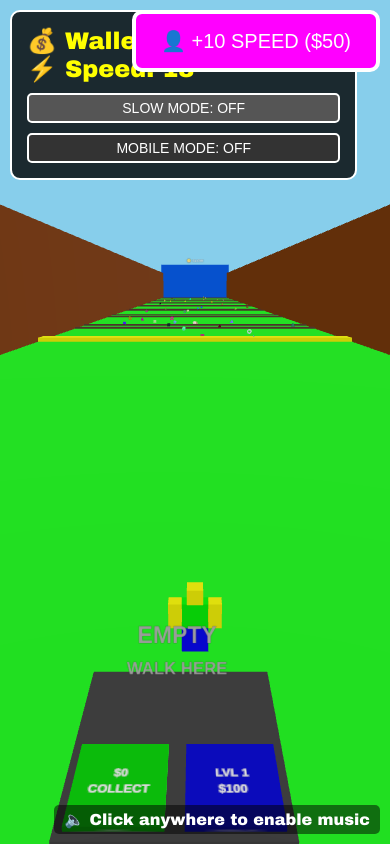
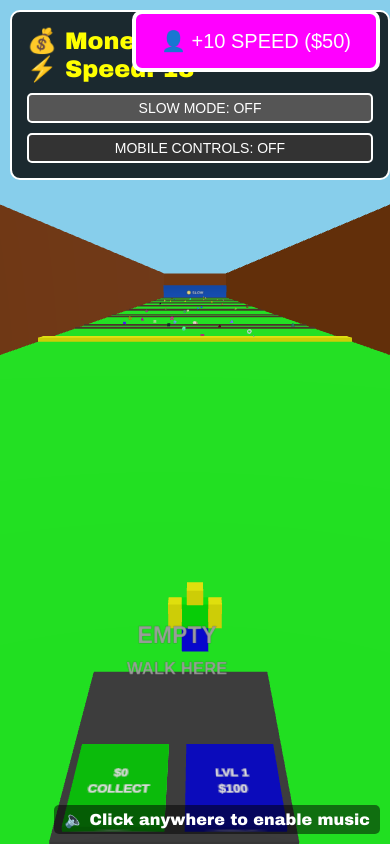
Before and after one commit to jabandham/jabygame, a plain HTML site: page index.html in a window 390 px wide. Drawn offline with nearby package versions, Linux system fonts and the light colour scheme; animation ran at ten frames a second.

Commit message:
Refactor mobile controls and UI elements

```diff
--- a/index.html
+++ b/index.html
@@ -9,40 +9,32 @@
         #upgrade-btn { position: absolute; top: 10px; right: 10px; padding: 15px 25px; background: #ff00ff; color: white; border: 4px solid #fff; cursor: pointer; font-size: 20px; z-index: 11; border-radius: 10px; }
         #slow-mode-btn { margin-top: 10px; padding: 5px 10px; background: #555; color: white; border: 2px solid #fff; cursor: pointer; font-size: 14px; border-radius: 5px; width: 100%; }
         #slow-mode-btn.active { background: #00ffff; color: #000; }
-
-        /* New Mobile Toggle Button */
         #mobile-toggle-btn { margin-top: 10px; padding: 5px 10px; background: #333; color: white; border: 2px solid #fff; cursor: pointer; font-size: 14px; border-radius: 5px; width: 100%; }
-
         #interact-ui { position: absolute; bottom: 20%; left: 50%; transform: translateX(-50%); color: white; font-size: 24px; text-align: center; display: none; background: rgba(0,0,0,0.8); padding: 15px 30px; border-radius: 15px; border: 2px solid #fff; }
         #progress-bar { width: 200px; height: 10px; background: #555; margin-top: 10px; border: 1px solid #fff; }
         #progress-fill { width: 0%; height: 100%; background: #00ff00; }
         #audio-notice { position: absolute; bottom: 10px; right: 10px; color: white; background: rgba(0,0,0,0.5); padding: 5px 10px; border-radius: 5px; pointer-events: none; }
-
-        /* Mobile Control Overlay */
         .mobile-ctrl { position: absolute; bottom: 40px; display: none; z-index: 100; pointer-events: none; }
         #move-ctrl { left: 40px; }
         #look-ctrl { right: 40px; }
-        .btn {
-            width: 80px; height: 80px; background: rgba(255,255,255,0.2);
-            border: 4px solid #fff; border-radius: 50%; display: flex;
-            justify-content: center; align-items: center; color: white;
-            font-size: 35px; margin: 15px; pointer-events: auto; touch-action: none;
-        }
+        .btn { width: 80px; height: 80px; background: rgba(255,255,255,0.2); border: 4px solid #fff; border-radius: 50%; display: flex; justify-content: center; align-items: center; color: white; font-size: 30px; margin: 15px; pointer-events: auto; touch-action: none; }
         .btn:active { background: rgba(255,255,255,0.5); }
         .btn-e { background: rgba(255, 217, 0, 0.4); width: 100px; height: 100px; font-weight: bold; font-size: 24px; }
+        #m-jump { background: rgba(0, 255, 255, 0.3); font-size: 18px; width: 70px; height: 70px; margin-bottom: 5px; }
     </style>
 </head>
 <body onclick="startAudio()">
     <div id="audio-notice">🔈 Click anywhere to enable music</div>
     <div id="stats">
-        💰 Wallet: $<span id="m">0</span><br>
+        💰 Money: $<span id="m">0</span><br>
         ⚡ Speed: <span id="speed-val">18</span><br>
         <button id="slow-mode-btn">SLOW MODE: OFF</button>
-        <button id="mobile-toggle-btn">MOBILE MODE: OFF</button>
+        <button id="mobile-toggle-btn">MOBILE CONTROLS: OFF</button>
     </div>
     <button id="upgrade-btn">👤 +10 SPEED ($50)</button>
 
     <div id="move-ctrl" class="mobile-ctrl">
+        <div class="btn" id="m-jump">JUMP</div>
         <div class="btn" id="m-up">▲</div>
         <div class="btn" id="m-down">▼</div>
     </div>
@@ -60,21 +52,14 @@
         <div id="progress-bar"><div id="progress-fill"></div></div>
     </div>
 
-    <audio id="bgm-chill" loop>
-        <source src="https://cdn.pixabay.com/audio/2022/02/22/audio_d0c6ff1bab.mp3" type="audio/mpeg">
-    </audio>
-    <audio id="bgm-danger" loop>
-        <source src="https://cdn.pixabay.com/audio/2022/03/10/audio_c8c8a73a5a.mp3" type="audio/mpeg">
-    </audio>
+    <audio id="bgm-chill" loop><source src="https://cdn.pixabay.com/audio/2022/02/22/audio_d0c6ff1bab.mp3" type="audio/mpeg"></audio>
+    <audio id="bgm-danger" loop><source src="https://cdn.pixabay.com/audio/2022/03/10/audio_c8c8a73a5a.mp3" type="audio/mpeg"></audio>
 
-    <script type="importmap">
-        { "imports": { "three": "https://unpkg.com/three@0.160.0/build/three.module.js" } }
-    </script>
+    <script type="importmap">{ "imports": { "three": "https://unpkg.com/three@0.160.0/build/three.module.js" } }</script>
 
     <script type="module">
         import * as THREE from 'three';
 
-        // Audio Management
         const chillMusic = document.getElementById('bgm-chill');
         const dangerMusic = document.getElementById('bgm-danger');
         let audioStarted = false;
@@ -155,12 +140,21 @@
         arrow.rotation.x = Math.PI; arrow.position.y = 7.5; arrow.visible = false; arrow.renderOrder = 10000;
         player.add(arrow); player.position.set(0, 3.5, baseZ + 50); scene.add(player);
 
+        let velocityY = 0;
+        let isGrounded = true;
+        const gravity = -0.02;
+        const jumpForce = 0.5;
+
         function createWaveLabel(emoji, speedText) {
             const canvas = document.createElement('canvas'); canvas.width = 512; canvas.height = 128;
             const ctx = canvas.getContext('2d');
             ctx.fillStyle = 'white'; ctx.font = 'Bold 80px Arial'; ctx.textAlign = 'center';
+            ctx.shadowColor = 'black'; ctx.shadowBlur = 8;
             ctx.fillText(`${emoji} ${speedText}`, 256, 90);
-            return new THREE.Sprite(new THREE.SpriteMaterial({ map: new THREE.CanvasTexture(canvas) }));
+            const tex = new THREE.CanvasTexture(canvas);
+            const sprite = new THREE.Sprite(new THREE.SpriteMaterial({ map: tex, transparent: true, depthTest: false }));
+            sprite.renderOrder = 9999;
+            return sprite;
         }
 
         const brainrots = [];
@@ -205,9 +199,8 @@
         const slowBtn = document.getElementById('slow-mode-btn');
         slowBtn.onclick = () => { window.isSlowMode = !window.isSlowMode; slowBtn.innerText = window.isSlowMode ? "SLOW MODE: ON" : "SLOW MODE: OFF"; slowBtn.classList.toggle('active'); updateUI(); };
 
-        // MOBILE CONTROL SETUP
         let mobileActive = false;
-        const mobileKeys = { KeyW: false, KeyS: false, KeyA: false, KeyD: false, KeyE: false };
+        const mobileKeys = { KeyW: false, KeyS: false, KeyA: false, KeyD: false, KeyE: false, Space: false };
         const mobToggle = document.getElementById('mobile-toggle-btn');
         mobToggle.onclick = () => {
             mobileActive = !mobileActive;
@@ -224,7 +217,7 @@
         }
         bindMobile('m-up', 'KeyW'); bindMobile('m-down', 'KeyS');
         bindMobile('m-left', 'KeyA'); bindMobile('m-right', 'KeyD');
-        bindMobile('m-e', 'KeyE');
+        bindMobile('m-e', 'KeyE'); bindMobile('m-jump', 'Space');
 
         const slots = [];
         for(let i=0; i<10; i++) {
@@ -247,24 +240,37 @@
         function animate(time) {
             requestAnimationFrame(animate);
 
-            // Merge Input
             const activeKeys = { ...keys };
             if(mobileActive) Object.keys(mobileKeys).forEach(k => { if(mobileKeys[k]) activeKeys[k] = true; });
 
             if(time - lastWave > 4000) {
-                const roll = Math.random(); let color, speed, emo, sTxt;
-                if(roll < 0.2) { color = 0xff0000; speed = 7.5; emo = "😡"; sTxt = "FAST"; }
-                else if(roll < 0.5) { color = 0x00ff00; speed = 4.5; emo = "😐"; sTxt = "NORMAL"; }
-                else { color = 0x0066ff; speed = 2.5; emo = "😃"; sTxt = "SLOW"; }
-                const w = new THREE.Mesh(new THREE.BoxGeometry(170, 80, 10), new THREE.MeshStandardMaterial({ color, opacity: 1 }));
-                w.position.set(0, 40, spawnZ + 20);
-                const lbl = createWaveLabel(emo, sTxt); lbl.position.y = 50; lbl.scale.set(60, 15, 1); w.add(lbl);
-                w.userData = { speed }; scene.add(w); waves.push(w); lastWave = time;
+                const roll = Math.random();
+                let color, speed, emo, sTxt, h;
+
+                if(roll < 0.2) { color = 0xff0000; speed = 7.5; emo = "😡"; sTxt = "FAST"; h = 120; }
+                else if(roll < 0.5) { color = 0x00ff00; speed = 4.5; emo = "😐"; sTxt = "MEDIUM"; h = 90; }
+                else { color = 0x0066ff; speed = 2.5; emo = "😃"; sTxt = "SLOW"; h = 60; }
+
+                const waveGeo = new THREE.PlaneGeometry(170, h, 1, 10);
+                const pos = waveGeo.attributes.position;
+                for(let i=0; i<pos.count; i++) {
+                    const y = pos.getY(i);
+                    const bentZ = Math.pow(y/h, 2) * 25;
+                    pos.setZ(i, bentZ);
+                }
+                waveGeo.computeVertexNormals();
+                const w = new THREE.Mesh(waveGeo, new THREE.MeshStandardMaterial({ color, side: THREE.DoubleSide, transparent: true, opacity: 0.85 }));
+
+                w.position.set(0, 0, spawnZ + 20);
+                const lbl = createWaveLabel(emo, sTxt);
+                lbl.position.set(0, 12, 26); // Adjusted height to be "not too tall, not too short"
+                lbl.scale.set(60, 15, 1);
+                w.add(lbl);
+
+                w.userData = { speed, height: h, tipOffset: 25 }; scene.add(w); waves.push(w); lastWave = time;
             }
 
             const sDown = activeKeys['KeyS'];
-
-            // Flip UI Arrows visually when S is held
             if(mobileActive) {
                 document.getElementById('m-left').innerText = sDown ? "▶" : "◀";
                 document.getElementById('m-right').innerText = sDown ? "◀" : "▶";
@@ -277,7 +283,6 @@
 
             if(activeKeys['KeyW']) moveZ -= 1;
             if(activeKeys['KeyS']) moveZ += 1;
-            // Logical reversal so Left is still Left relative to world when moving backwards
             if(activeKeys['KeyA']) moveX += sDown ? 1 : -1;
             if(activeKeys['KeyD']) moveX += sDown ? -1 : 1;
 
@@ -288,25 +293,46 @@
                 let nZ = player.position.z + (moveZ * moveAmt);
                 if(nX > -75 && nX < 75) player.position.x = nX;
                 if(nZ > spawnZ + 10 && nZ < baseZ + 180) player.position.z = nZ;
-                const animSpeed = time * 0.01;
-                const swing = Math.sin(animSpeed) * 0.5;
-                lArm.rotation.x = swing; rArm.rotation.x = -swing;
-                lLeg.rotation.x = -swing; rLeg.rotation.x = swing;
-                torso.position.y = Math.sin(animSpeed * 2) * 0.1;
+                if(isGrounded) {
+                    const animSpeed = time * 0.01;
+                    const swing = Math.sin(animSpeed) * 0.5;
+                    if(heldItem) { lArm.rotation.x = rArm.rotation.x = -1.5; }
+                    else { lArm.rotation.x = swing; rArm.rotation.x = -swing; }
+                    lLeg.rotation.x = -swing; rLeg.rotation.x = swing;
+                    torso.position.y = Math.sin(animSpeed * 2) * 0.1;
+                }
             } else {
-                lArm.rotation.x = rArm.rotation.x = lLeg.rotation.x = rLeg.rotation.x = 0; torso.position.y = 0;
+                if(isGrounded) {
+                    if(heldItem) { lArm.rotation.x = rArm.rotation.x = -1.5; }
+                    else { lArm.rotation.x = rArm.rotation.x = 0; }
+                    lLeg.rotation.x = rLeg.rotation.x = 0; torso.position.y = 0;
+                }
             }
+
+            let inT = false;
+            trenches.forEach(t => { if(Math.abs(player.position.z - t.z) < 15 && player.position.z < safeLineZ) inT = true; });
+            const targetFloor = inT ? -1.5 : 3.5;
+
+            if(activeKeys['Space'] && isGrounded) { velocityY = jumpForce; isGrounded = false; }
+
+            if(!isGrounded) {
+                velocityY += gravity; player.position.y += velocityY;
+                lLeg.rotation.x = rLeg.rotation.x = 0.3;
+                if(heldItem) { lArm.rotation.x = rArm.rotation.x = -1.5; }
+                else { lArm.rotation.x = rArm.rotation.x = -0.2; }
+                if(player.position.y <= targetFloor) { player.position.y = targetFloor; velocityY = 0; isGrounded = true; }
+            } else { player.position.y = THREE.MathUtils.lerp(player.position.y, targetFloor, 0.1); }
 
             crossfadeMusic(player.position.z < safeLineZ);
 
-            let inT = false;
-            trenches.forEach(t => { if(Math.abs(player.position.z - t.z) < 15 && player.position.z < safeLineZ) inT = true; });
-            player.position.y = THREE.MathUtils.lerp(player.position.y, inT ? -1.5 : 3.5, 0.1);
-
             waves.forEach((w, i) => {
                 w.position.z += w.userData.speed;
-                if(w.position.z >= safeLineZ) { scene.remove(w); waves.splice(i,1); return; }
-                if(!inT && Math.abs(w.position.z - player.position.z) < 8) { player.position.set(0, 3.5, baseZ + 50); heldItem = null; arrow.visible = false; carryContainer.clear(); }
+                if(w.position.z + w.userData.tipOffset >= safeLineZ) {
+                    scene.remove(w); waves.splice(i,1); return;
+                }
+                if(!inT && Math.abs((w.position.z + 12) - player.position.z) < 15 && player.position.y < w.userData.height / 2) {
+                    player.position.set(0, 3.5, baseZ + 50); heldItem = null; arrow.visible = false; carryContainer.clear();
+                }
             });
 
             const nearB = brainrots.find(b => player.position.distanceTo(b.position) < 8);
@@ -332,15 +358,13 @@
 
             slots.forEach(sl => {
                 if(!sl.isActive) return;
-                if(player.position.distanceTo(sl.g.position.clone().add(new THREE.Vector3(-3,1,3))) < 5 && sl.storedCash > 0) { window.wallet += Math.floor(sl.storedCash); sl.storedCash = 0; sl.colBtn.material.map = createBtnTex(`$0\nCOLLECT`, "#00aa00"); updateUI(); }
+                if(player.position.distanceTo(sl.g.position.clone().add(new THREE.Vector3(-3,1,3))) < 5 && sl.storedCash > 0) { window.wallet += Math.floor(sl.storedCash); sl.storedCash = 0; sl.colBtn.material.map = createBtnTex(`$${Math.floor(sl.storedCash)}\nCOLLECT`, "#00aa00"); updateUI(); }
                 if(player.position.distanceTo(sl.g.position.clone().add(new THREE.Vector3(3,1,3))) < 5 && window.wallet >= sl.upCost) { window.wallet -= Math.floor(sl.upCost); sl.lvl++; sl.income = Math.floor(sl.income * 1.1); sl.upCost = Math.floor(sl.upCost * 3); sl.upBtn.material.map = createBtnTex(`LVL ${sl.lvl}\n$${Math.floor(sl.upCost)}`, "#0000aa"); sl.label.material = createLabelMat(sl.data.mut, `$${Math.floor(sl.income)}/s`, sl.data.color); updateUI(); }
             });
 
-            // Camera System with 180 flip
             let camOffset = sDown ? new THREE.Vector3(0, 24, -40) : new THREE.Vector3(0, 24, 40);
             let lookAtPos = sDown ? player.position.clone().add(new THREE.Vector3(0, 0, 60)) : player.position.clone().add(new THREE.Vector3(0, 0, -60));
-            camera.position.lerp(player.position.clone().add(camOffset), 0.1);
-            camera.lookAt(lookAtPos);
+            camera.position.lerp(player.position.clone().add(camOffset), 0.1); camera.lookAt(lookAtPos);
             renderer.render(scene, camera);
         }
         animate(0);
```
